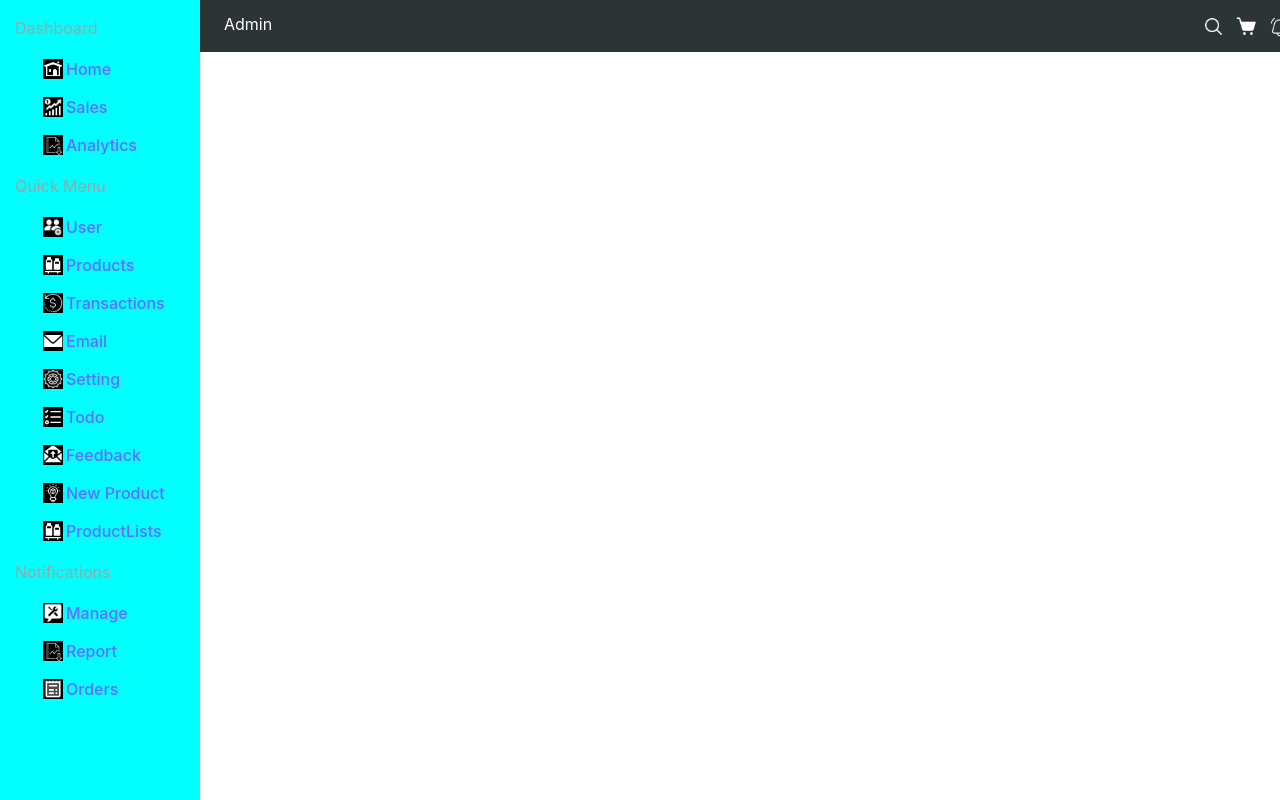
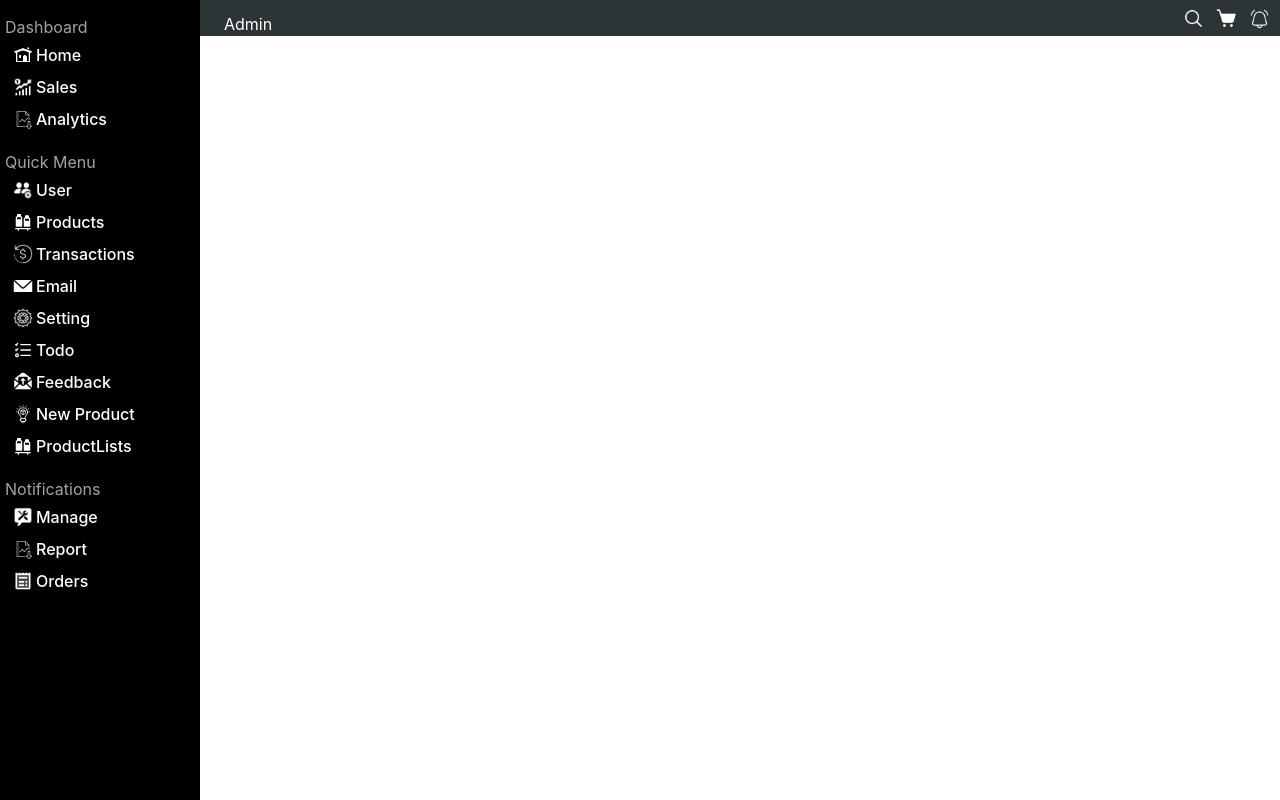
Before and after one commit to chelahcynthia/productivity-dashboard, a React (Vite) app: page / in a window 1280 px wide. Built offline with nearby package versions, Linux system fonts and the light colour scheme.

Commit message:
Fixes the sidebar margin and padding

```diff
--- a/src/App.css
+++ b/src/App.css
@@ -1,3 +1,9 @@
+*, *::before, *::after {
+  padding: 0px;
+  margin: 0px;
+  box-sizing: border-box;
+}
+
 .app-container{
   width: 100vw;
 }
--- a/src/Components/Navbar/Navbar.css
+++ b/src/Components/Navbar/Navbar.css
@@ -13,8 +13,4 @@
     display: flex;
     justify-content: space-between;
 
-
-
-
-
-}
+    }
--- a/src/Components/Sidebar/Sidebar.css
+++ b/src/Components/Sidebar/Sidebar.css
@@ -1,6 +1,6 @@
 .sidebar{
-    flex: 1;
-    background-color: aqua;
+
+    background-color:black;
     position: sticky;
     /* overflow-y: scroll; */
     height: 100vh;
@@ -8,29 +8,46 @@
     min-width: 200px;
 
 }
+.dashboard, .quickmenu,.notifications{
+    display: flex;
+    flex-direction: column;
+    margin: 15px 5px;
+
+}
+
+.sidebar-links{
+    padding-left: 5px;
+    list-style-type:  none;
+
+
+}
+.sidebar-links > li{
+height: 100%;
+display: flex;
+align-items: center;
+padding: 3px 0;
+}
+.sidebar-links > li > a{
+    color: white;
+}
+
+
 ::-webkit-scrollbar{
     width: 5px;
 }
+
 ::-webkit-scrollbar-track{
     background-color: rgb(171, 164, 164);
 }
+
 ::-webkit-scrollbar-thumb{
     background-color: #8f8d8d;
 }
 
 
 
-li{
-    list-style: none;
-    text-align: start;
-    display: flex;
-    align-items: center;
-    margin-top: 12px;
-}
-a{
-    text-decoration: none;
-    color: white;
-}
+
+
 
 .logoImage{
     width: 20px;
--- a/src/Components/Sidebar/Sidebar.jsx
+++ b/src/Components/Sidebar/Sidebar.jsx
@@ -15,12 +15,13 @@ import NewProductIcon from "../../Icons/icons8-new-product-53.png";
 import ManageIcon from "../../Icons/icons8-request-service-50.png";
 import OrderIcons from "../../Icons/icons8-purchase-order-24.png";
 
+
 function Sidebar() {
   return (
     <div className="sidebar">
-      <div>
-        <p style={{ textAlign: "start", color:"#A5A1A1" , marginLeft:15 }}>Dashboard</p>
-        <ul>
+      <div className="dashboard">
+        <p style={{  color:"#A5A1A1"}}>Dashboard</p>
+        <ul className="sidebar-links">
           <li>
             <img className="logoImage" src={`${HomeIcon}`} alt="" />
             <a href="">Home</a>
@@ -36,9 +37,9 @@ function Sidebar() {
         </ul>
       </div>
 
-      <div>
-        <p style={{ textAlign: "start", color:"#A5A1A1" , marginLeft:15 }}>Quick Menu</p>
-        <ul>
+      <div className="quickmenu">
+        <p style={{  color:"#A5A1A1" }}>Quick Menu</p>
+        <ul className="sidebar-links">
           <li>
             <img className="logoImage" src={`${UserIcons}`} alt="" />
             <a href="">User</a>
@@ -79,11 +80,11 @@ function Sidebar() {
           </li>
         </ul>
       </div>
-      <div>
-        <p style={{ textAlign: "start", color: "#A5A1A1", marginLeft: 15 }}>
+      <div className="notifications">
+        <p style={{color: "#A5A1A1"}}>
           Notifications
         </p>
-        <ul>
+        <ul className="sidebar-links">
           <li>
             <img src={`${ManageIcon}`} className="logoImage" alt="" />
             <a href="/">Manage</a>
```
